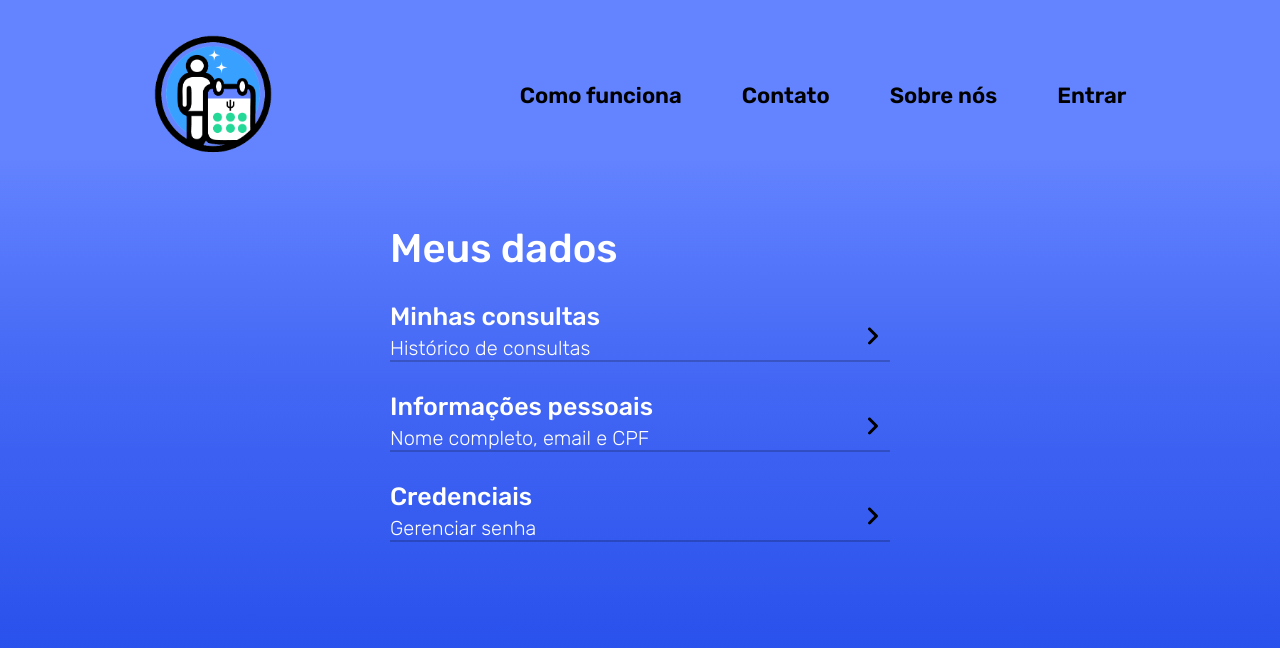
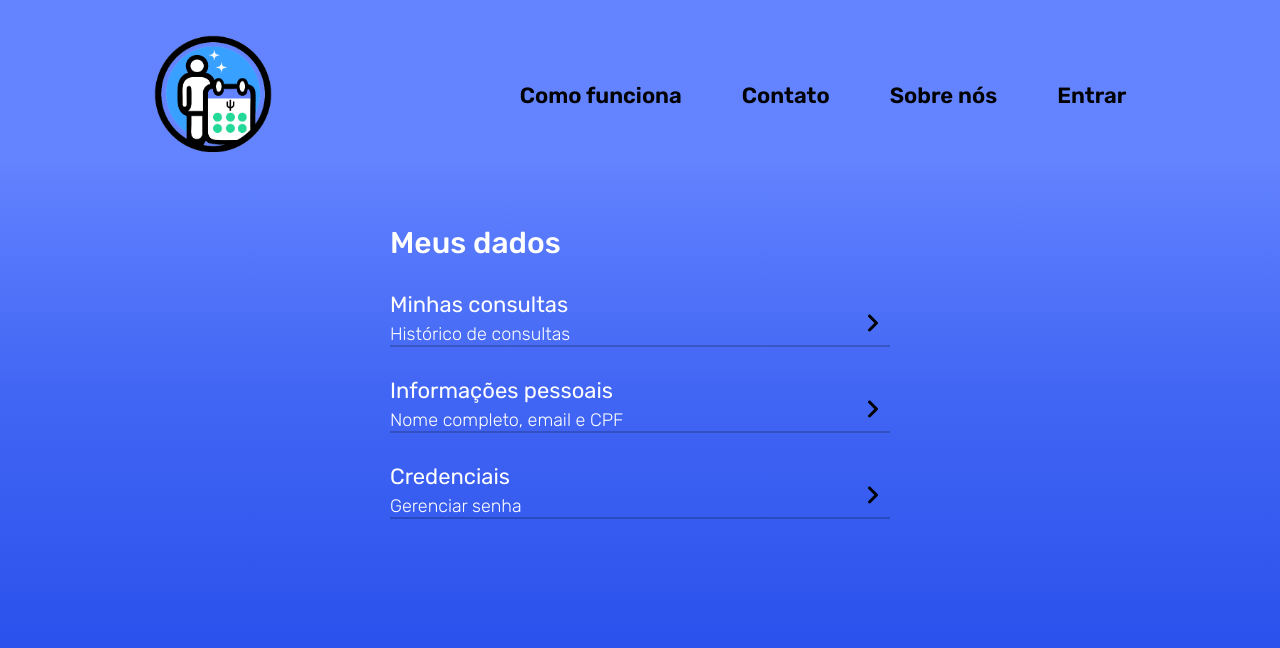
Before and after one commit to yuriTakamisawaRibeiro/TeralinkFront, a React (Vite) app: page / in a window 1280 px wide. Shown: the top 648 px of the page. Built offline with nearby package versions, Linux system fonts and the light colour scheme.

Commit message:
userPatientProfile

```diff
--- a/src/components/ProfileOption/styles.js
+++ b/src/components/ProfileOption/styles.js
@@ -17,14 +17,14 @@ export const Container = styled.div`
 `;
 
 export const Title = styled.h2`
-    font-weight: 500;
-    font-size: 25px;
+    font-weight: 400;
+    font-size: 22px;
     padding-bottom: 5px;
 `;
 
 export const SubTitle = styled.h3`
     font-weight: 300;
-    font-size: 20px;
+    font-size: 18px;
 `;
 
 export const ImageArea = styled.div`
--- a/src/pages/UserPatientProfile/index.jsx
+++ b/src/pages/UserPatientProfile/index.jsx
@@ -14,9 +14,8 @@ export const UserPatientProfile = () => {
 
             <DataArea style={{ alignItems: 'center' }}>
                 <Area>
-                <Title>Meus dados</Title>
-
-                <ProfileOption title="Minhas consultas" subtitle="Histórico de consultas" />
+                    <Title>Meus dados</Title>
+                    <ProfileOption title="Minhas consultas" subtitle="Histórico de consultas" />
                 </Area>
                 <ProfileOption title="Informações pessoais" subtitle="Nome completo, email e CPF" />
                 <ProfileOption title="Credenciais" subtitle="Gerenciar senha" />
--- a/src/pages/UserPatientProfile/styles.js
+++ b/src/pages/UserPatientProfile/styles.js
@@ -26,7 +26,7 @@ export const DataArea = styled.div`
 `;
 
 export const Title = styled.h1`
-    font-size: 40px;
+    font-size: 30px;
     font-weight:500;
 
 `;
```
